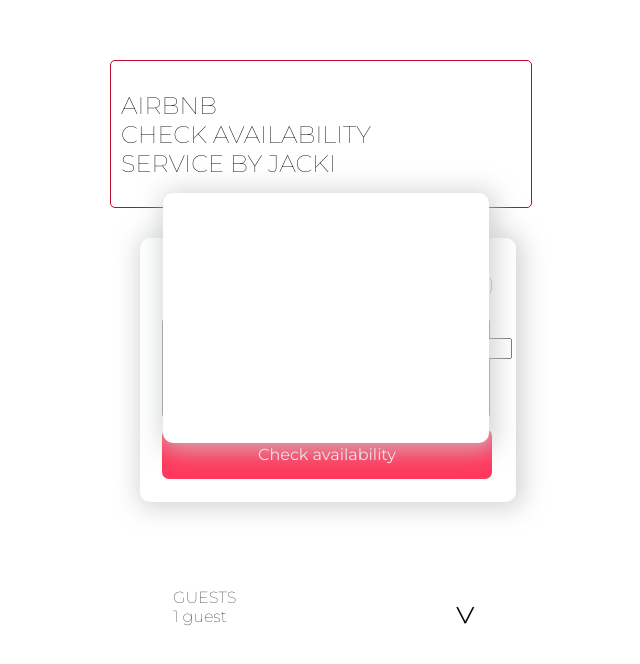
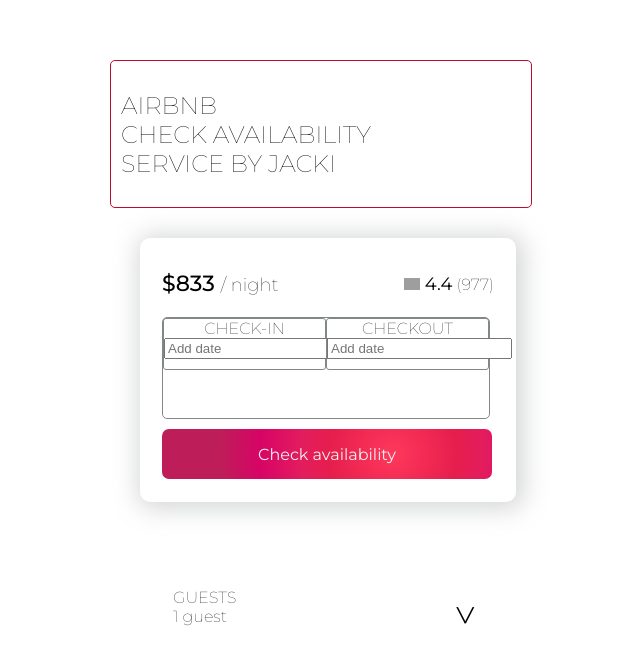
Before and after one commit to souperhost-3000/service-day-glow, a React app: page / in a window 1280 px wide. Shown: the part 112-776 px from the top of the page, without its empty margins (312-952 px from the left). Built offline with nearby package versions, Linux system fonts and the light colour scheme; no server answers; grey boxes are pictures that could not be loaded.

Commit message:
CA button CSS looks good

```diff
--- a/client/src/styles/app.css
+++ b/client/src/styles/app.css
@@ -222,14 +222,13 @@
   margin: 10px 20px 20px 20px;
   border-width: 0;
   border-radius: 7px;
+  background: -webkit-linear-gradient(90deg, #E61E4D 0%, #E31C5F 50%, #D70466 100%);
+  background: -moz-linear-gradient(90deg, #E61E4D 0%, #E31C5F 50%, #D70466 100%);
+  background: linear-gradient(90deg, #E61E4D 0%, #E31C5F 50%, #D70466 100%);
+
+  background: radial-gradient(circle at 70%, #FF385C 0%, #E61E4D 27.5%, #E31C5F 40%, #D70466 57.5%, #BD1E59 75%, #BD1E59 100% );
+
   background-color: #FF385C;
-  --dls19-brand-gradient: -webkit-linear-gradient(to right, #E61E4D 0%, #E31C5F 50%, #D70466 100%) !important;
-  --dls19-brand-gradient: -moz-linear-gradient(to right, #E61E4D 0%, #E31C5F 50%, #D70466 100%) !important;
-  --dls19-brand-gradient: linear-gradient(to right, #E61E4D 0%, #E31C5F 50%, #D70466 100%) !important;
-  --dls19-brand-gradient-radial: -webkit-radial-gradient(circle at center, #FF385C 0%, #E61E4D 27.5%, #E31C5F 40%, #D70466 57.5%, #BD1E59 75%, #BD1E59 100% ) !important;
-  --dls19-brand-gradient-radial: -moz-radial-gradient(circle at center, #FF385C 0%, #E61E4D 27.5%, #E31C5F 40%, #D70466 57.5%, #BD1E59 75%, #BD1E59 100% ) !important;
-  --dls19-brand-gradient-radial: radial-gradient(circle at center, #FF385C 0%, #E61E4D 27.5%, #E31C5F 40%, #D70466 57.5%, #BD1E59 75%, #BD1E59 100% ) !important;
-  --dls19-brand-gradient-accent: #FF385C !important;
 }
 
 /*
@@ -251,7 +250,7 @@
 
   .modal {
     display: flexbox;
-    visibility: visible;
+    visibility: hidden;
 
     width: 600px;
     max-width: 100%;
```
